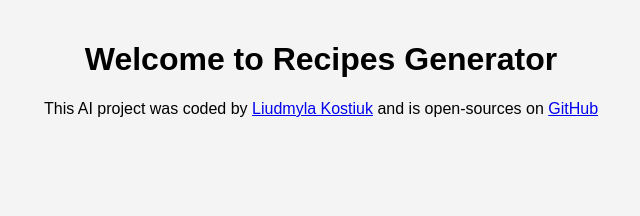
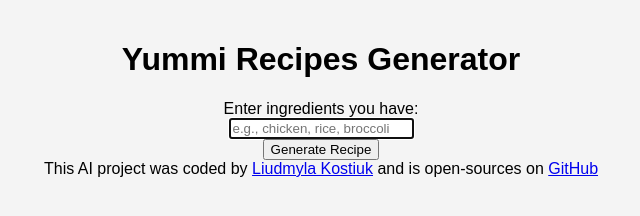
Before and after one commit to liudmyla2/recipes-generator, a plain HTML site: page index.html in a window 1280 px wide. Shown: the whole page, without its empty margins (319-959 px from the left). Drawn offline with Linux system fonts and the light colour scheme.

Commit message:
Redesign homepage layout and add input form
Updated index.html to include a header, main, and footer structure. Added a form for users to input ingredients and a placeholder div for generated recipes. Changed the main heading to 'Yummi Recipes Generator' for branding.

```diff
--- a/index.html
+++ b/index.html
@@ -7,7 +7,19 @@
     <link rel="stylesheet" href="src/styles.css">
 </head>
 <body>
-    <h1>Welcome to Recipes Generator</h1>
+    <header>
+    <h1>Yummi Recipes Generator</h1>
+    </header>
+    <main>
+        <form>
+            <label for="ingredients">Enter ingredients you have:</label><br>
+            <input type="text" id="ingredients" name="ingredients" placeholder="e.g., chicken, rice, broccoli" autofocus required autocomplete="off"><br>
+            <button type="submit">Generate Recipe</button>
+        </form>
+        <div>
+
+        </div>
+    </main>
     <footer>This AI project was coded by <a href="https://www.linkedin.com/in/liudmyla-kostiuk-5156ab42/" target="_blank">Liudmyla Kostiuk</a> and is open-sources on <a href="https://github.com/liudmyla2/recipes-generator">GitHub</a> </footer>
 
     <script src="src/script.js"></script>
```
